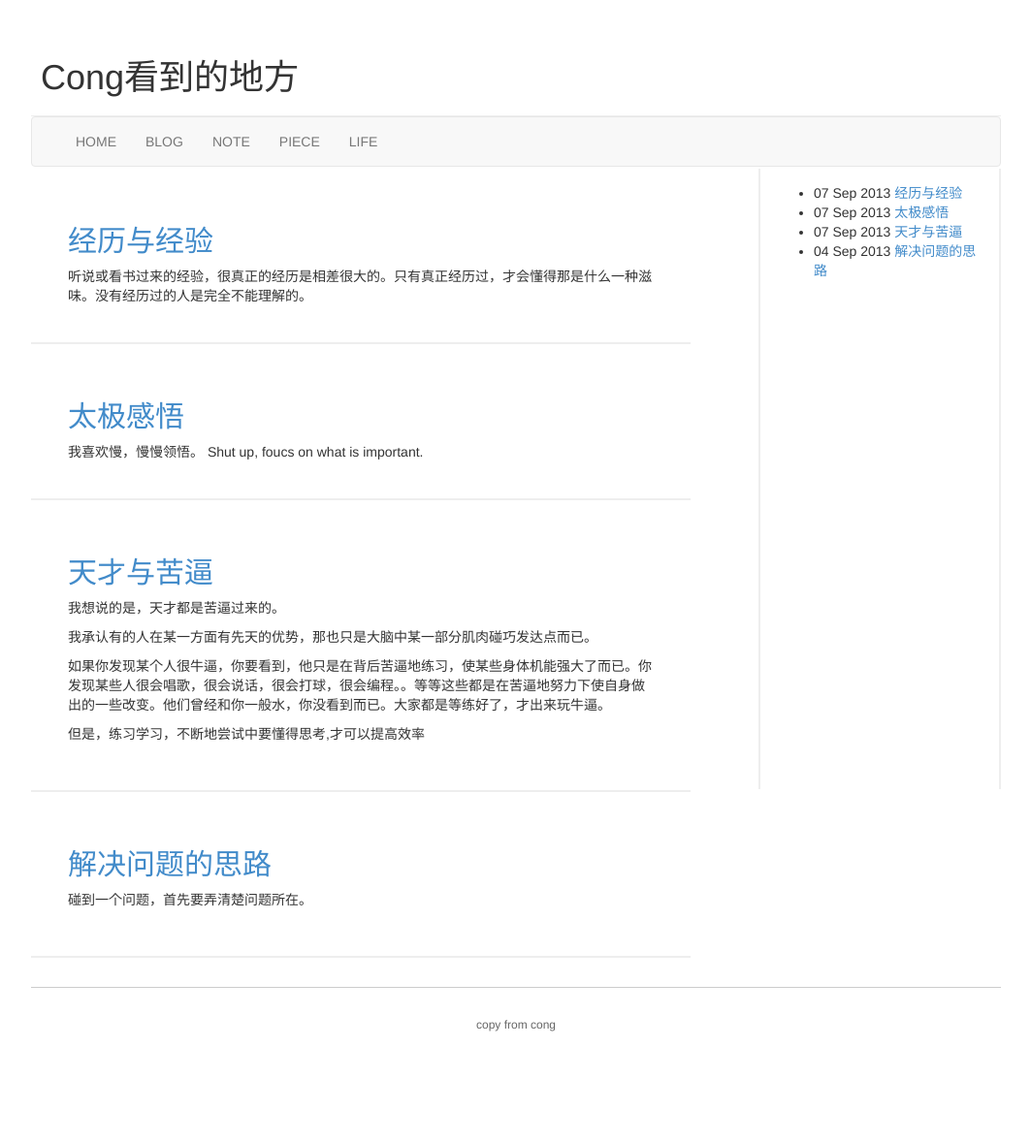
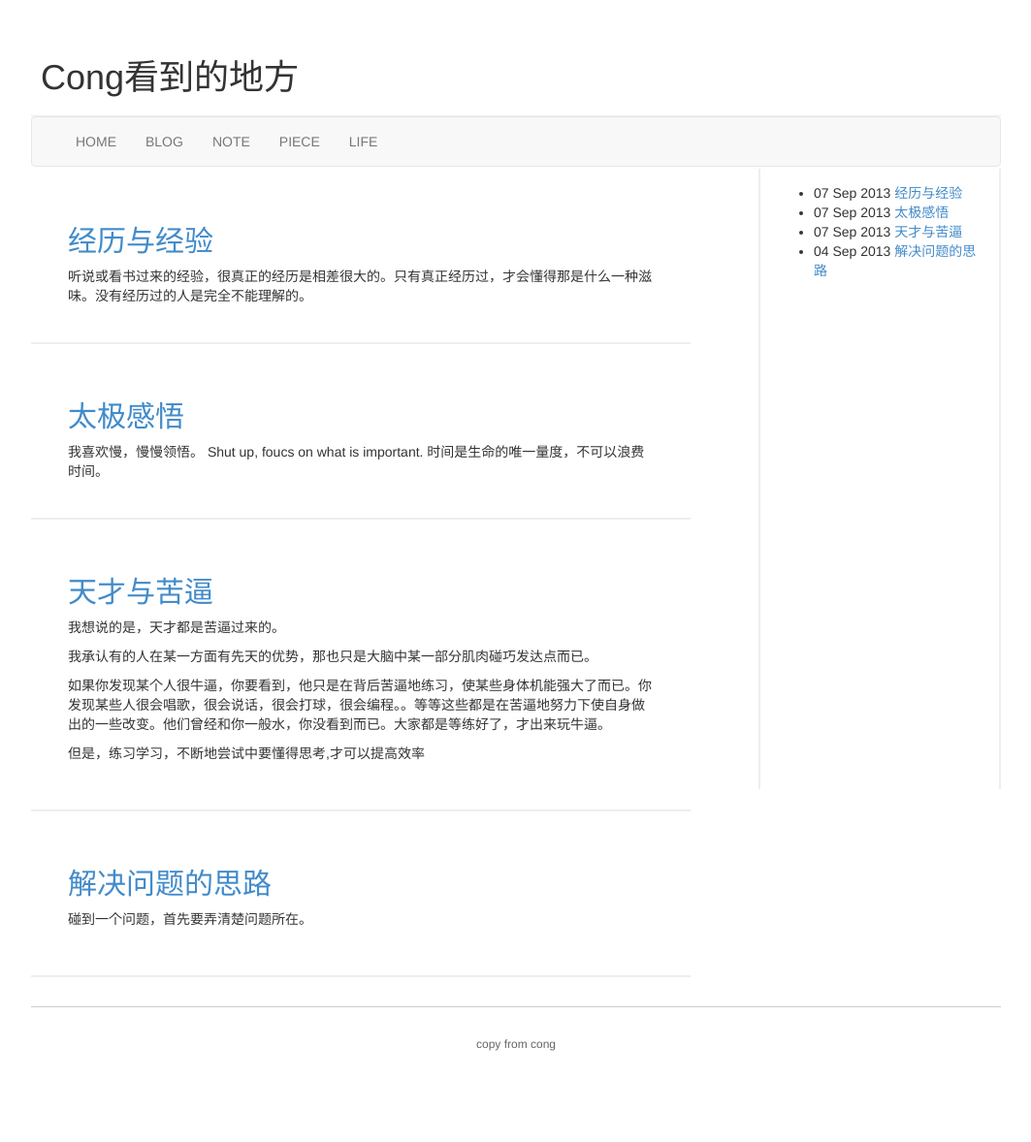
Before and after one commit to freeyob/blog, a Jekyll site: the page built from index.html, in a window 1280 px wide. Shown: the whole page at 97% size, without its empty margins (108-1171 px from the left). Built offline with Jekyll 4.4.1, drawn with Linux system fonts in a browser that asks for light colours.

Commit message:
不知道

```diff
--- a/_posts/2013-09-07-太极.html
+++ b/_posts/2013-09-07-太极.html
@@ -5,3 +5,4 @@ title: 太极感悟
 
 我喜欢慢，慢慢领悟。
 Shut up, foucs on what is important.
+时间是生命的唯一量度，不可以浪费时间。
```
Also changed, not shown: 1 other file.
